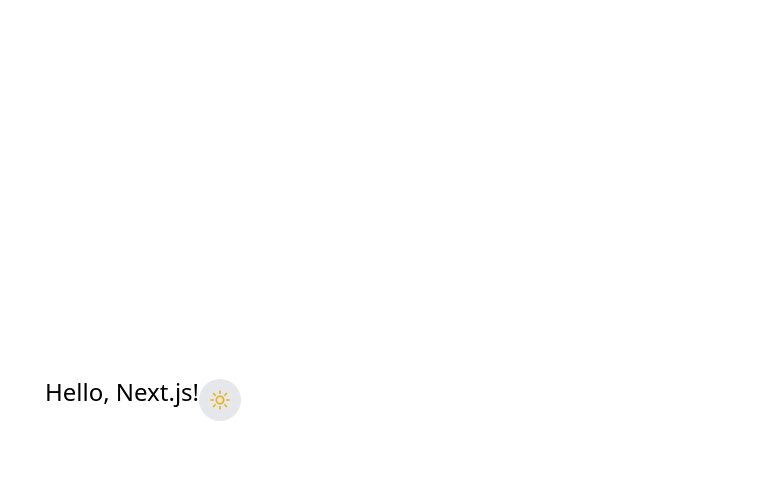
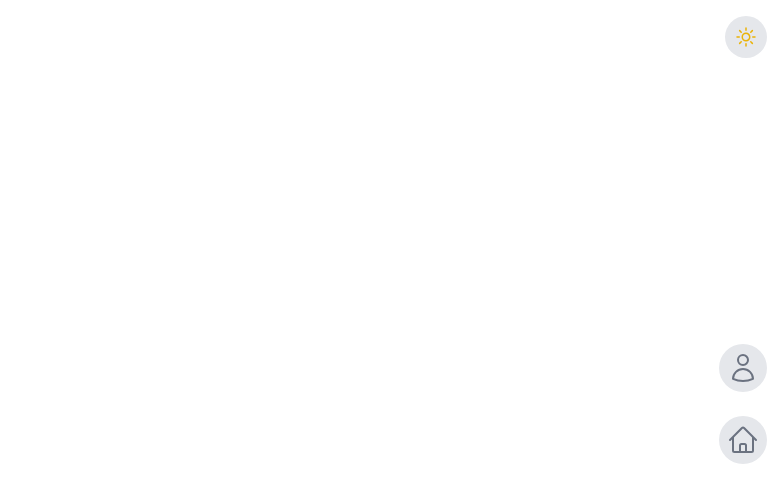
Before and after one commit to arbazmurme/arbazmurme, a Next.js app: page / in a window 1280 px wide. Shown: the top 502 px of the page, without its empty margins (497-1280 px from the left). Built offline with nearby package versions, Linux system fonts and the light colour scheme.

Commit message:
sidebar added

```diff
--- a/package.json
+++ b/package.json
@@ -9,6 +9,7 @@
     "lint": "next lint"
   },
   "dependencies": {
+    "@fortawesome/fontawesome-free": "^6.6.0",
     "@heroicons/react": "^2.1.5",
     "next": "14.2.7",
     "react": "^18",
--- /dev/null
+++ b/src/components/MainSidebar/CustomIconAbout.jsx
@@ -0,0 +1,42 @@
+import { UserIcon } from "@heroicons/react/24/outline";
+import { useTheme } from "../brn/ThemeContext"; // Adjust path as needed
+import Link from "next/link";
+
+const CustomIconAbout = () => {
+  const { theme } = useTheme(); // Access the theme from context
+
+  return (
+    <div className="relative flex items-center group my-2 ">
+      {/* Icon Container with dynamic background color */}
+      <Link href={'/'}
+        className={`rounded-full flex items-center bg-transparent transition-all duration-300 transform ${
+          theme === "light"
+            ? "bg-gray-200 hover:bg-gray-300"
+            : "bg-gray-800 hover:bg-gray-700"
+        }`}
+      >
+        {/* Text that slides and extends on hover */}
+        <span
+          className={`opacity-0 transform translate-x-8 group-hover:opacity-100 group-hover:translate-x-0 transition-all duration-300 whitespace-nowrap lg:mx-5`}
+        >
+          Home
+        </span>
+
+        {/* Icon with dynamic background and text color */}
+        <span
+          className={`p-2 rounded-full transition-colors duration-300 ${
+            theme === "light" ? "bg-gray-200" : "bg-gray-800"
+          }`}
+        >
+          <UserIcon
+            className={`w-8 h-8 transition-colors duration-300 ${
+              theme === "light" ? "text-gray-500" : "text-gray-400"
+            }`}
+          />
+        </span>
+      </Link>
+    </div>
+  );
+};
+
+export default CustomIconAbout;
--- /dev/null
+++ b/src/components/MainSidebar/CustomIconHome.jsx
@@ -0,0 +1,42 @@
+import { HomeIcon } from "@heroicons/react/24/outline";
+import { useTheme } from "../brn/ThemeContext"; // Adjust path as needed
+import Link from "next/link";
+
+const CustomIconAbout = () => {
+  const { theme } = useTheme(); // Access the theme from context
+
+  return (
+    <div className="relative flex items-center group my-2 ">
+      {/* Icon Container with dynamic background color */}
+      <Link href={'/'}
+        className={`rounded-full flex items-center bg-transparent transition-all duration-300 transform ${
+          theme === "light"
+            ? "bg-gray-200 hover:bg-gray-300"
+            : "bg-gray-800 hover:bg-gray-700"
+        }`}
+      >
+        {/* Text that slides and extends on hover */}
+        <span
+          className={`opacity-0 transform translate-x-8 group-hover:opacity-100 group-hover:translate-x-0 transition-all duration-300 whitespace-nowrap lg:mx-5`}
+        >
+          Home
+        </span>
+
+        {/* Icon with dynamic background and text color */}
+        <span
+          className={`p-2 rounded-full transition-colors duration-300 ${
+            theme === "light" ? "bg-gray-200" : "bg-gray-800"
+          }`}
+        >
+          <HomeIcon
+            className={`w-8 h-8 transition-colors duration-300 ${
+              theme === "light" ? "text-gray-500" : "text-gray-400"
+            }`}
+          />
+        </span>
+      </Link>
+    </div>
+  );
+};
+
+export default CustomIconAbout;
--- a/src/components/Sidebar.jsx
+++ b/src/components/Sidebar.jsx
@@ -1,8 +1,18 @@
-import ThemeSwitcher from './brn/ThemeSwitcher'; // Adjust path as needed
+import ThemeSwitcher from "./brn/ThemeSwitcher";
+import CustomIconAbout from "./MainSidebar/CustomIconHome";
+import CustomIconHome from "./MainSidebar/CustomIconAbout";
 
 const Sidebar = () => {
   return (
-    <ThemeSwitcher />
+    <>
+      <div className="fixed top-0 right-0 h-screen p-4">
+        <ThemeSwitcher />
+      </div>
+      <div className="fixed right-0 top-1/2 transform -translate-y-1/2 flex flex-col items-center p-4 space-y-4">
+        <CustomIconHome />
+        <CustomIconAbout />
+      </div>
+    </>
   );
 };
 
--- a/src/components/brn/ThemeSwitcher.jsx
+++ b/src/components/brn/ThemeSwitcher.jsx
@@ -10,8 +10,6 @@
   }
 
   return (
-    <div className="flex items-center justify-center h-screen">
-      <h1 className="text-2xl mb-4">Hello, Next.js!</h1>
       <button
         onClick={toggleTheme}
         className="flex items-center p-2 bg-gray-200 dark:bg-gray-800 rounded-full"
@@ -23,7 +21,6 @@
         )}
         <span className="sr-only">{theme === 'light' ? 'Switch to dark mode' : 'Switch to light mode'}</span>
       </button>
-    </div>
   );
 };
 
```
Also changed, not shown: 1 other file (tests, documents, lock files or other folders).
